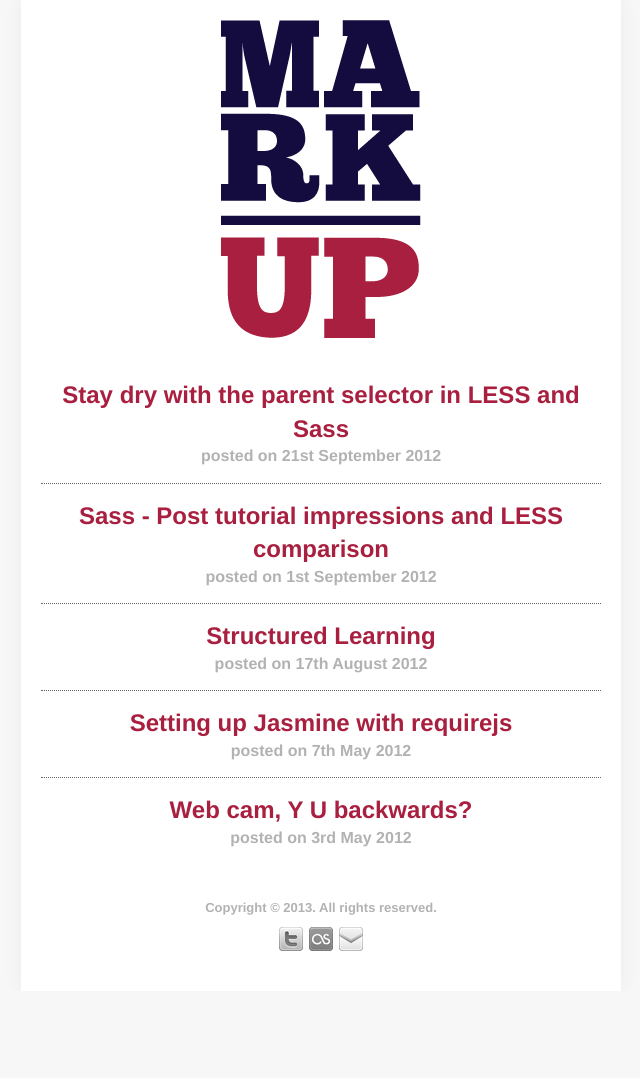
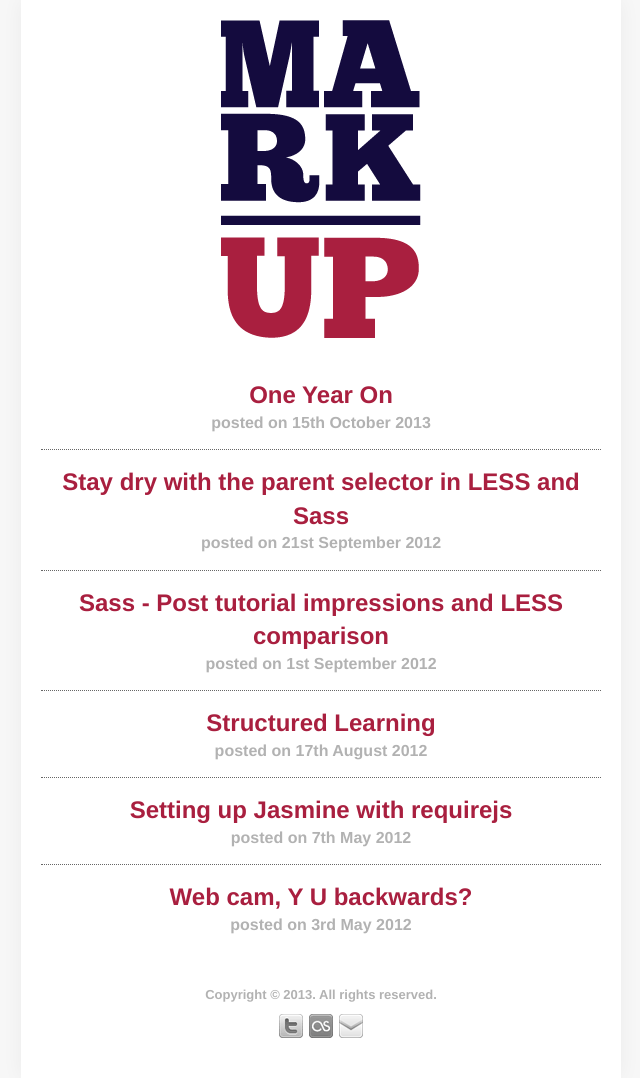
Before and after one commit to markj-/thisismarkup, a PHP site: page / in a window 1280 px wide. Shown: the whole page, without its empty margins (319-959 px from the left). Before the commit the page ends 951 px from the top, so only its background shows below. Run offline with PHP 8.4, Linux system fonts and the light colour scheme; some libraries are stand-ins or nearby versions.

Commit message:
Add "One Year On" article to blog listing

```diff
--- a/index.php
+++ b/index.php
@@ -4,6 +4,7 @@
         <?php include('includes/header.php'); ?>
         <div class="main blog" role="main">
             <ul>
+                <li><a href="one-year-on">One Year On</a><small>posted on <time datetime="2013-10-15" pubdate>15th October 2013</time></small></li>
                 <li><a href="stay-dry-with-the-parent-selector-in-less-and-sass">Stay dry with the parent selector in LESS and Sass</a><small>posted on <time datetime="2012-09-21" pubdate>21st September 2012</time></small></li>
                 <li><a href="sass-post-tutorial-impressions">Sass - Post tutorial impressions and LESS comparison</a><small>posted on <time datetime="2012-09-01" pubdate>1st September 2012</time></small></li>
                 <li><a href="structured-learning">Structured Learning</a><small>posted on <time datetime="2012-08-17" pubdate>17th August 2012</time></small></li>
```
